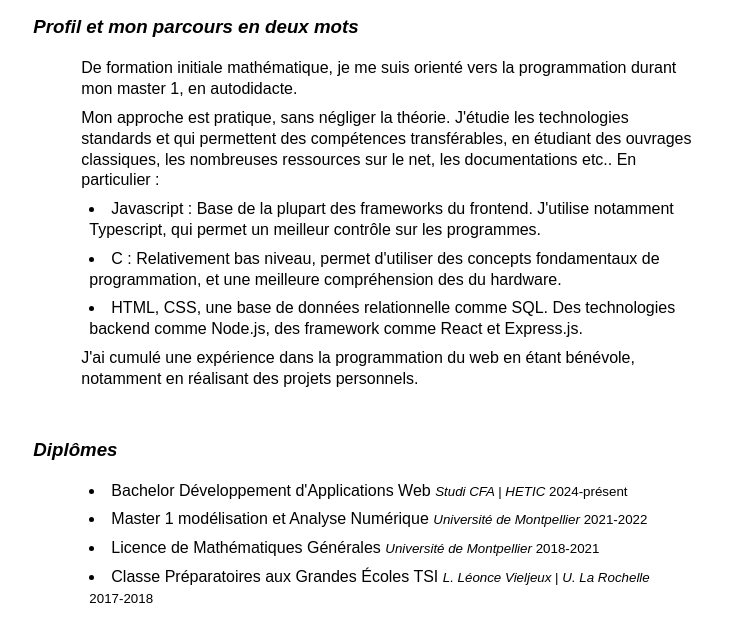
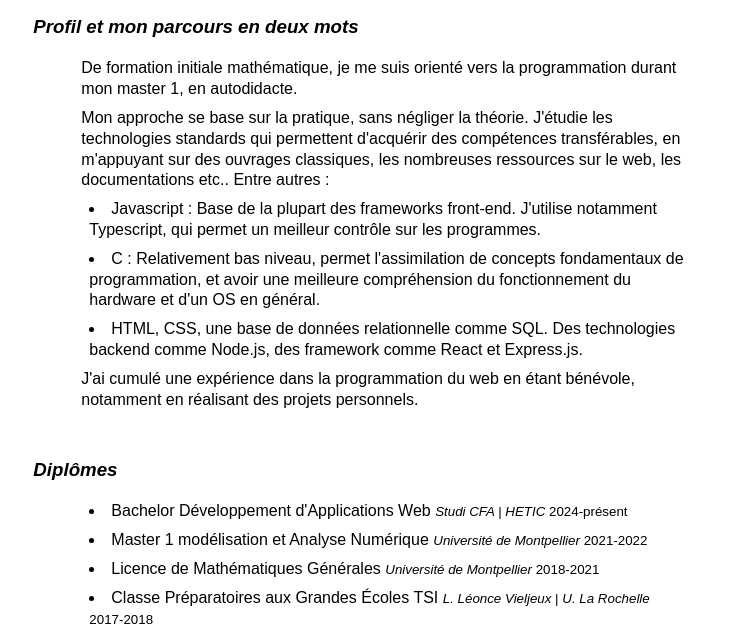
Before and after one commit to ZouicheOmar/ozdocs_vanilla, a plain HTML site: page cv.html in a window 1280 px wide. Shown: the part 169-800 px from the top of the page, without its empty margins (273-1006 px from the left). Drawn offline with Linux system fonts and the light colour scheme.

Commit message:
cv.html text rewrite and correction

```diff
--- a/cv.html
+++ b/cv.html
@@ -35,13 +35,13 @@
 						De formation initiale mathématique, je me suis orienté vers la programmation durant mon master 1, en autodidacte.
 					</p>
 					<p>
-					Mon approche est pratique, sans négliger la théorie. J'étudie les technologies standards et qui permettent des compétences transférables, en étudiant des ouvrages classiques, les nombreuses ressources sur le net, les documentations etc.. En particulier :
+					Mon approche se base sur la pratique, sans négliger la théorie. J'étudie les technologies standards qui permettent d'acquérir des compétences transférables, en m'appuyant sur des ouvrages classiques, les nombreuses ressources sur le web, les documentations etc.. Entre autres :
 					</p>
 					<li>
-						Javascript : Base de la plupart des frameworks du frontend. J'utilise notamment Typescript, qui permet un meilleur contrôle sur les programmes.
+						Javascript : Base de la plupart des frameworks front-end. J'utilise notamment Typescript, qui permet un meilleur contrôle sur les programmes.
 					</li>
 					<li>
-						C : Relativement bas niveau, permet d'utiliser des concepts fondamentaux de programmation, et une meilleure compréhension des du hardware.
+						C : Relativement bas niveau, permet l'assimilation de concepts fondamentaux de programmation, et avoir une meilleure compréhension du fonctionnement du hardware et d'un OS en général.
 					</li>
 					<li> HTML, CSS, une base de données relationnelle comme SQL. Des technologies backend comme Node.js, des framework comme React et Express.js.</li>
 					<p>
```
